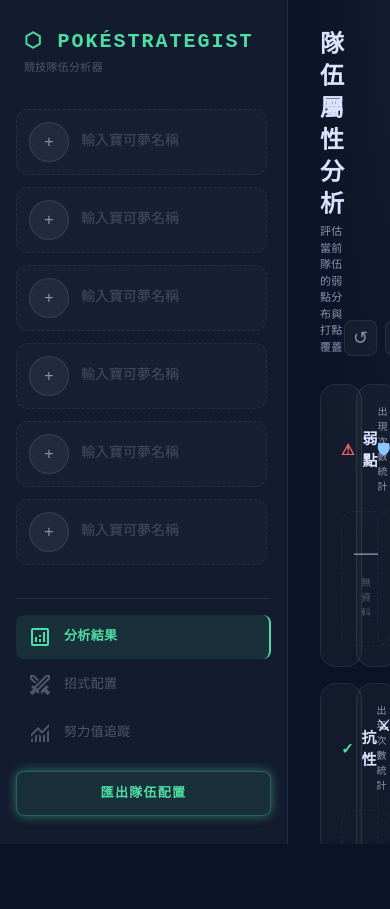
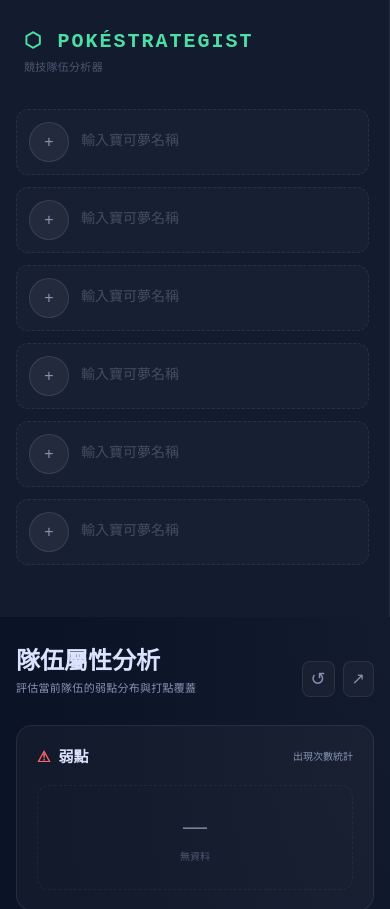
Before and after one commit to parukia35-afk/pokemon-team_type-analyzer, a React (Vite) app: page / in a window 390 px wide. Shown: the top 909 px of the page. Before the commit the page ends 844 px from the top, so only its background shows below. Built offline with nearby package versions, Linux system fonts and the light colour scheme.

Commit message:
feat: add RWD for mobile layout
- 新增 @custom-variant mobile 斷點（< 870px）
- AnalyzerWrapper：手機版改為垂直排列
- InputWrapper：手機版全寬、nav 與匯出按鈕隱藏
- OutputWrapper：手機版高度自然撐開、單欄佈局
- ResultSection：手機版高度自然撐開

```diff
--- a/src/components/AnalyzerWrapper.tsx
+++ b/src/components/AnalyzerWrapper.tsx
@@ -22,7 +22,7 @@ function AnalyzerWrapper() {
   const coverage = coverageTypes(teamMembers)
 
   return (
-    <div className="flex h-screen w-screen overflow-hidden">
+    <div className="flex mobile:flex-col h-screen mobile:h-auto w-screen overflow-hidden">
         <InputWrapper onUpdate={updateTeamMembers}></InputWrapper>
         <OutputWrapper calcResult={calcResult} coverage={coverage}></OutputWrapper>
     </div>
--- a/src/components/InputWrapper/InputWrapper.tsx
+++ b/src/components/InputWrapper/InputWrapper.tsx
@@ -6,7 +6,7 @@ interface Props {
 
 function InputWrapper({ onUpdate }: Props) {
   return (
-    <nav className="w-72 shrink-0 h-screen flex flex-col px-4 py-7 border-r border-white/8 bg-surface">
+    <nav className="w-72 mobile:w-full shrink-0 h-screen mobile:h-auto flex flex-col px-4 py-7 border-r border-white/8 bg-surface">
       {/* Brand */}
       <div className="px-2 mb-8">
         <div className="font-mono text-xl text-accent font-bold tracking-widest uppercase mb-1">
@@ -18,7 +18,7 @@ function InputWrapper({ onUpdate }: Props) {
       </div>
 
       {/* Slots */}
-      <div className="flex-1 flex flex-col gap-3 overflow-y-auto mb-6 pr-1">
+      <div className="flex-1 mobile:flex-none flex flex-col gap-3 mb-6 pr-1 overflow-y-auto">
         <PokemonInput index={0} onUpdate={onUpdate} />
         <PokemonInput index={1} onUpdate={onUpdate} />
         <PokemonInput index={2} onUpdate={onUpdate} />
@@ -28,7 +28,7 @@ function InputWrapper({ onUpdate }: Props) {
       </div>
 
       {/* Nav + Button */}
-      <div className="border-t border-white/8 pt-4 flex flex-col gap-1 mb-4">
+      <div className="mobile:hidden border-t border-white/8 pt-4 flex flex-col gap-1 mb-4">
         <a
           href="#"
           className="flex items-center gap-3 px-3 py-2.5 rounded-lg bg-accent/10 border-r-2 border-accent hover:bg-accent/20 transition-colors duration-200"
@@ -64,7 +64,7 @@ function InputWrapper({ onUpdate }: Props) {
         </a>
       </div>
 
-      <button className="btn-export w-full py-3 bg-accent/10 border border-accent/30 rounded-lg font-mono text-[13px] font-bold text-accent tracking-widest uppercase">
+      <button className="mobile:hidden btn-export w-full py-3 bg-accent/10 border border-accent/30 rounded-lg font-mono text-[13px] font-bold text-accent tracking-widest uppercase">
         匯出隊伍配置
       </button>
     </nav>
--- a/src/components/OutputWrapper/OutputWrapper.tsx
+++ b/src/components/OutputWrapper/OutputWrapper.tsx
@@ -12,7 +12,7 @@ interface TypeCount {
 
 function OutputWrapper({ calcResult, coverage }: Props) {
   return (
-    <main className="flex-1 h-screen overflow-y-auto px-8 py-7 bg-[radial-gradient(ellipse_at_top_right,_rgba(49,57,77,0.2)_0%,_#0b1326_60%)]">
+    <main className="flex-1 h-screen mobile:h-auto overflow-y-auto px-8 mobile:px-4 py-7 bg-[radial-gradient(ellipse_at_top_right,_rgba(49,57,77,0.2)_0%,_#0b1326_60%)] flex flex-col">
 
       {/* Header */}
       <header className="flex justify-between items-end mb-7">
@@ -27,14 +27,14 @@ function OutputWrapper({ calcResult, coverage }: Props) {
       </header>
 
       {/* Result Grid */}
-      <div className="grid grid-cols-3 gap-4">
-        <div className="col-span-2">
+      <div className="grid grid-cols-3 mobile:grid-cols-1 gap-4 flex-1 mobile:flex-none">
+        <div className="col-span-2 mobile:col-span-1">
           <ResultSection title="弱點" data={calcResult.weakCount} showCount={true} />
         </div>
         <div className="col-span-1">
           <ResultSection title="免疫" data={calcResult.immuneCount} showCount={true} />
         </div>
-        <div className="col-span-2">
+        <div className="col-span-2 mobile:col-span-1">
           <ResultSection title="抗性" data={calcResult.resistCount} showCount={true} />
         </div>
         <div className="col-span-1">
--- a/src/components/OutputWrapper/ResultSection.tsx
+++ b/src/components/OutputWrapper/ResultSection.tsx
@@ -24,7 +24,7 @@ function ResultSection({ title, data, showCount }: Props) {
   const handledData = Object.entries(data); // [["fire", 2], ["water", 1]]
 
   return (
-    <section className="rounded-2xl border border-white/8 bg-white/[0.03] p-5 h-full">
+    <section className="rounded-2xl border border-white/8 bg-white/[0.03] p-5 h-full mobile:h-auto">
 
       {/* Section Header */}
       <div className="flex items-center justify-between mb-4">
--- a/src/components/TypeBadge.tsx
+++ b/src/components/TypeBadge.tsx
@@ -10,7 +10,7 @@ function TypeBadge({ type, size = "md" }: Props) {
     size === "sm" ? "px-1.5 py-0.5 text-[9px]" : "px-2 py-0.5 text-[10px]";
   return (
     <span
-      className={`inline-block rounded font-mono font-bold uppercase tracking-wider text-white ${sizeClass}`}
+      className={`inline-block rounded font-mono font-bold text-[14px] tracking-wider text-white ${sizeClass}`}
       style={{ backgroundColor: `var(--color-type-${type})` }}
     >
       {typeNameZhTw[type]}
--- a/src/index.css
+++ b/src/index.css
@@ -63,3 +63,5 @@ body {
   opacity: 0.8;
   background: rgba(255, 255, 255, 0.05);
 }
+
+@custom-variant mobile (@media (width < 870px));
```
